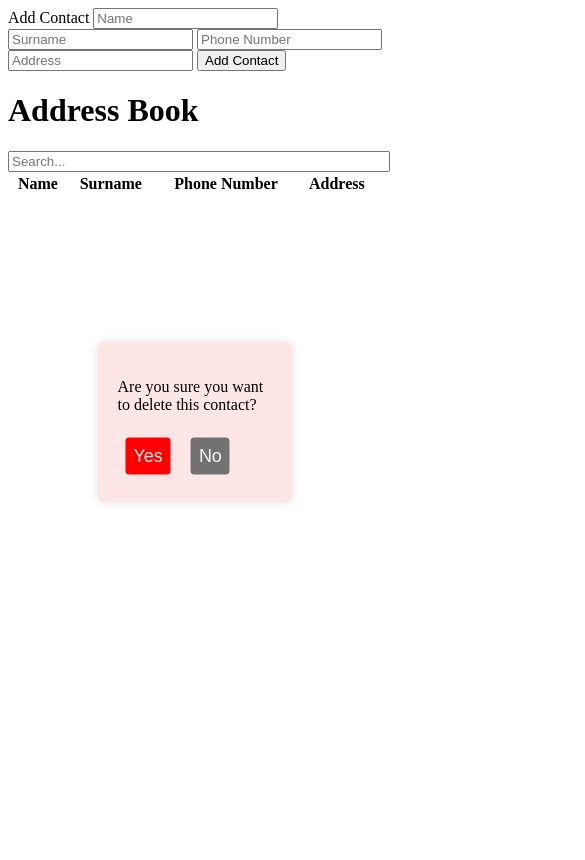
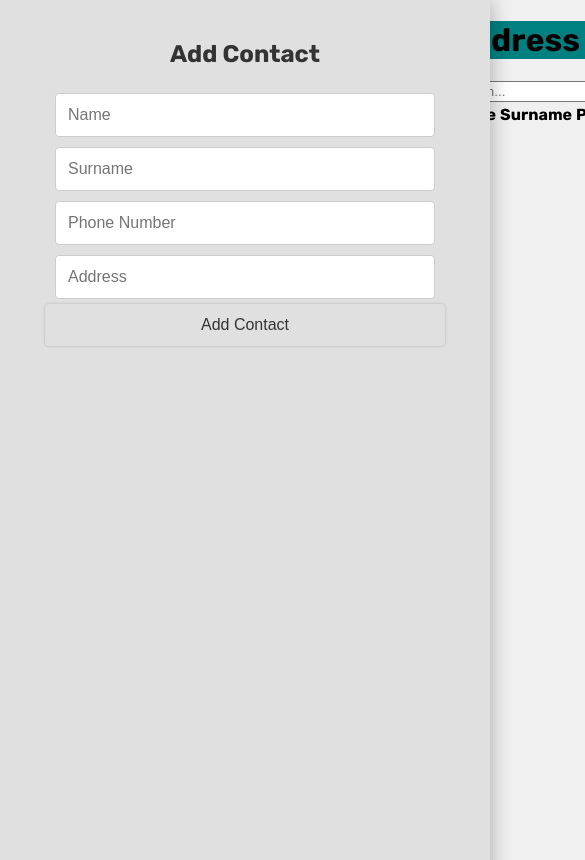
Before and after one commit to jahesh2003/addbook, a plain HTML site: page index.html in a window 390 px wide. Shown: the top 860 px of the page, 585 px wide, since content can reach past the window. Drawn offline with nearby package versions, Linux system fonts and the light colour scheme.

Commit message:
Update style.css

```diff
--- a/style.css
+++ b/style.css
@@ -1,120 +1,100 @@
-#contact-table tbody {
-    background-color: whitesmoke;
+/* Import a futuristic font (optional) */
+@import url("https://fonts.googleapis.com/css2?family=Rubik:wght@300;400;500;700&display=swap");
+
+body {
+  font-family: "Rubik", sans-serif; /* Use the futuristic font if imported */
+  font-weight: 300; /* Light weight for a modern feel */
+  font-style: normal;
+  min-height: 100vh;
+  background-color: #f0f0f0; /* Lighter background for a futuristic aesthetic */
 }
 
-#contact-table td {
-    padding: 12px;
-    border-bottom: 1px solid #dddd;
+#contact-form-container {
+  height: 100%;
+  width: 450px;
+  position: fixed;
+  z-index: 1;
+  top: 0;
+  left: 0;
+  background-color: #e0e0e0; /* Consistent background color */
+  border-right: none; /* Remove border for cleaner look */
+  padding: 20px;
+  box-shadow: 0 0 10px rgba(0, 0, 0, 0.2); /* Subtle 3D shadow for depth */
+  transition: all 0.3s ease-in-out; /* Add smooth transitions */
 }
 
-#contact-list {
-    max-width: 600px;
-    margin: 20px auto;
-    background-color: whitesmoke;
-    padding: 24px;
-    box-shadow: 0 0 10px rgba(0, 0, 0, 0.1);
-    border-radius: 8px;
+#contact-form-container:hover {
+  box-shadow: 0 0 20px rgba(0, 0, 0, 0.3); /* Enhance shadow on hover */
 }
 
-#contact-list-headings {
-    display: flex;
-    justify-content: space-between;
-    align-items: center;
-    font-weight: bold;
-    padding: 10px;
-    border-bottom: 2px solid #dddd;
+#error-message, #confirm-delete {
+  margin: 24px;
+  border: 1px solid #ff0000; /* Thinner border */
+  padding: 12px;
+  font-size: 16px;
+  text-align: center;
+  color: #ff0000;
+  background-color: #ffe6e6;
+  border-radius: 4px; /* Rounded corners for a softer look */
 }
 
-/* Edit and Delete Buttons */
-#edit-btn, #delete-btn {
-    font-size: 24px;
-    margin-left: 12px;
-    border: none;
-    cursor: pointer;
-    border-radius: 4px;
-    background-color: transparent;
-    color: #727272;
-    transition: all 0.3s ease;
+.hidden {
+  display: none;
 }
 
-#edit-btn:hover {
-    color: #109090;
+#contact-form {
+  display: flex;
+  flex-direction: column;
+  width: 400px;
+  margin: 20px auto;
 }
 
-#delete-btn:hover {
-    color: #ff0000;
+#contact-form input {
+  padding: 12px;
+  margin: 5px 10px; /* Adjust margins slightly */
+  font-size: 16px;
+  border: 1px solid #ccc; /* Light border for better separation */
+  border-radius: 4px; /* Rounded corners for a modern touch */
+  transition: all 0.3s ease-in-out;
 }
 
-/* Confirm Delete Dialog */
-#confirm-delete {
-    position: fixed;
-    top: 50%;
-    left: 50%;
-    transform: translate(-50%, -50%);
-    background-color: #ffe6e6;
-    padding: 20px;
-    border-radius: 8px;
-    box-shadow: 0 0 10px rgba(0, 0, 0, 0.1);
+#contact-form input:focus {
+  border-color: #008080; /* Highlight on focus */
+  outline: none; /* Remove default outline */
 }
 
-#confirm-delete button {
-    font-size: 18px;
-    margin: 8px;
-    padding: 8px;
-    border: none;
-    cursor: pointer;
-    border-radius: 4px;
-    color: whitesmoke;
-    transition: all 0.3s ease;
+#contact-form-title {
+  text-align: center;
+  margin-bottom: 20px;
+  font-size: 24px;
+  font-weight: bold;
+  color: #333;
 }
 
-#confirm-delete button#confirm-no {
-    background-color: #727272;
+#add-btn, #save-btn {
+  cursor: pointer;
+  padding: 12px 20px; /* Increase button size slightly */
+  font-size: 16px;
+  border: none;
+  border-radius: 4px;
+  background-color: transparent; /* Transparent buttons for a futuristic look */
+  color: #333; /* Darker text for better contrast */
+  box-shadow: 0 0 3px rgba(0, 0, 0, 0.2); /* Subtle 3D shadow */
+  transition: all 0.3s ease-in-out;
 }
 
-#confirm-delete button#confirm-yes {
-    background-color: #ff0000;
+#add-btn:hover, #save-btn:hover {
+  background-color: #e0e0e0; /* Background color on hover */
+  color: #000; /* Text color on hover */
 }
 
-#confirm-delete button#confirm-yes:hover {
-    background-color: #a42424;
+.address-container {
+  position: absolute;
+  top: 0;
+  width: 100%;
+  margin-left: 440px;
 }
 
-#confirm-delete button#confirm-no:hover {
-    background-color: #404040;
-}
-
-/* Transparent Buttons */
-.transparent-btn {
-    background-color: transparent;
-    border: none;
-    cursor: pointer;
-    color: #727272;
-    transition: all 0.3s ease;
-}
-
-.transparent-btn:hover {
-    color: #109090;
-}
-
-/* Media Queries for Responsive Design */
-@media (max-width: 768px) {
-    #contact-form-container {
-        width: 100%;
-        position: relative;
-        margin-left: 0;
-    }
-
-    .address-container {
-        position: relative;
-        margin-left: 0;
-    }
-
-    #contact-table {
-        width: 100%;
-    }
-
-    #search-bar {
-        width: 100%;
-    }
-}
+h1 {
+  background-color: #008080; /* Use darker blue for header */
+  margin:
```
